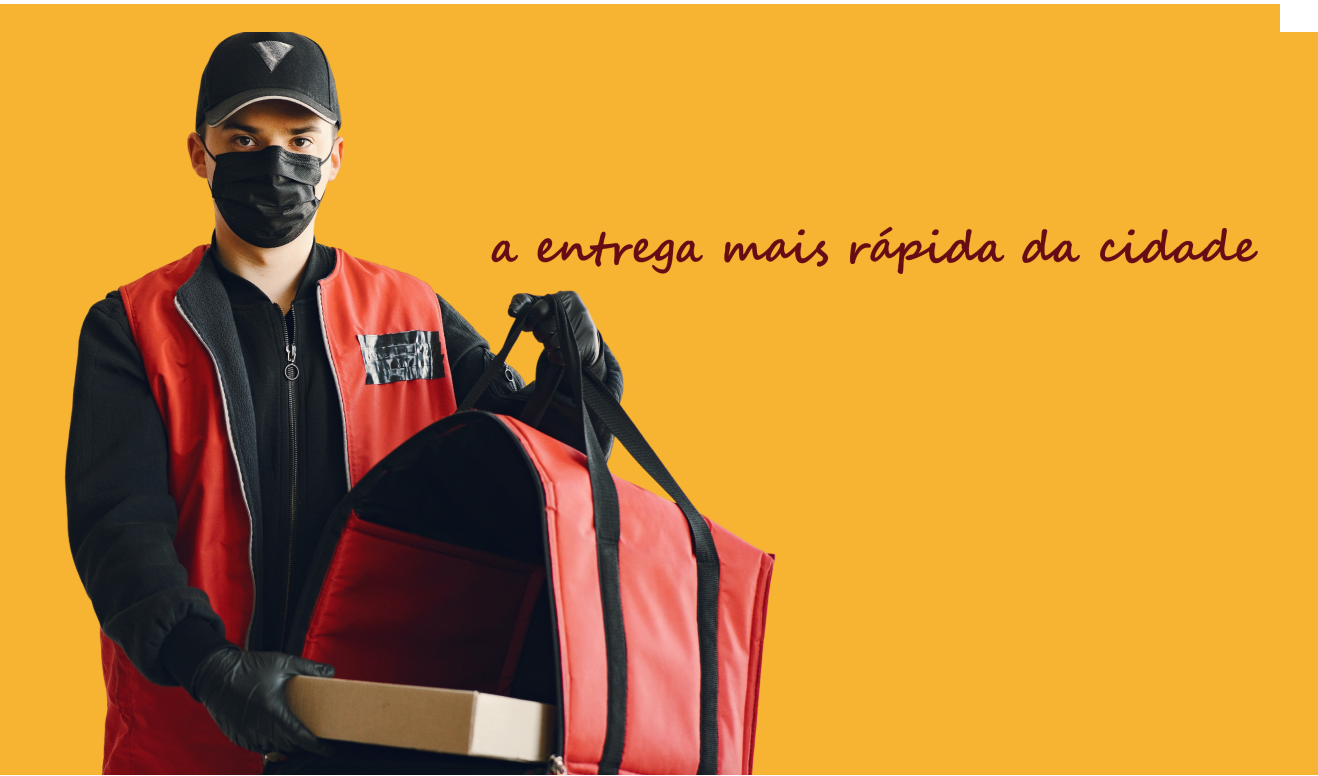
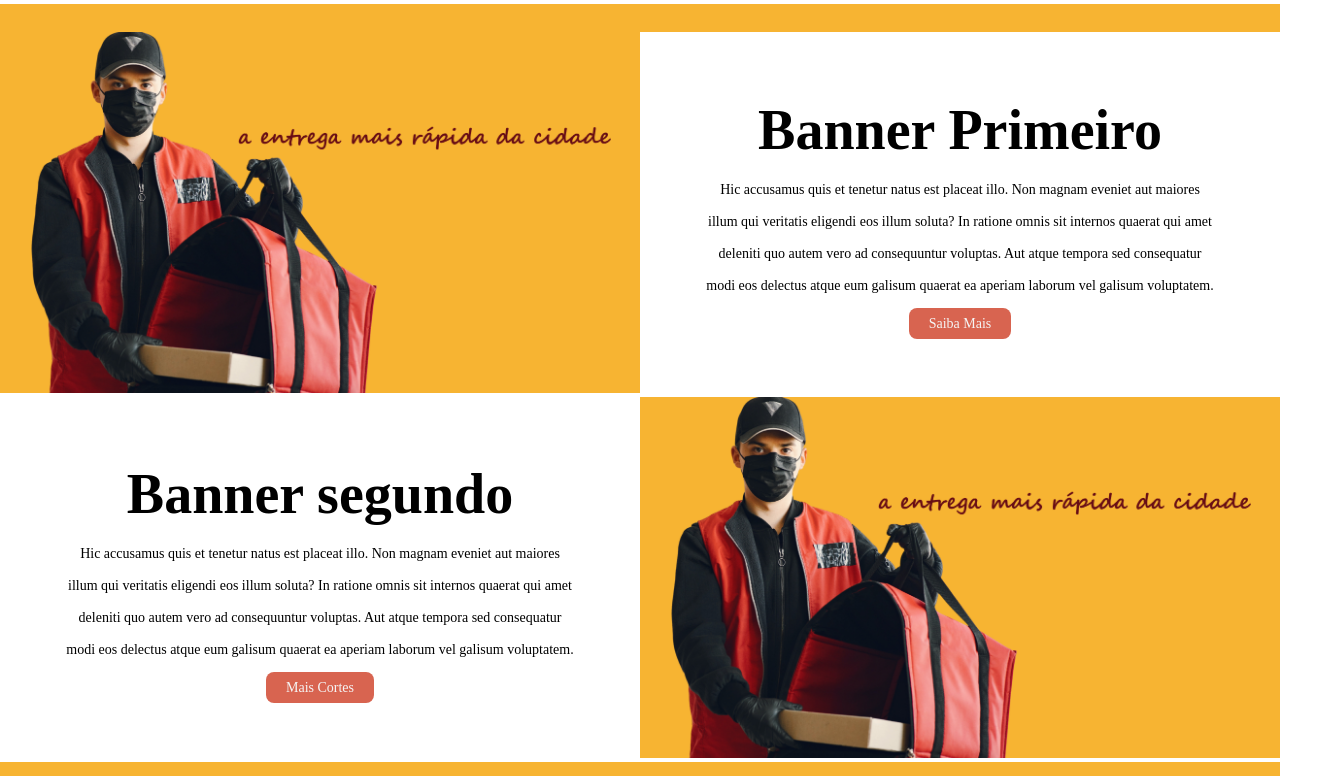
Before and after one commit to viniciusfires/Projeto-Final, a plain HTML site: page index.html in a window 1280 px wide. Shown: the part 640-1416 px from the top of the page, 1318 px wide, since content can reach past the window. Drawn offline with Linux system fonts and the light colour scheme.

Commit message:
Update style.css

```diff
--- a/style.css
+++ b/style.css
@@ -40,15 +40,92 @@ header{
 .linha-banner{
     border-bottom:28px solid #f7b432;
 }
-.banner-delivery{
-    position: absolute;
-    width: 1318px;
-    height: 743px;
-    left: 61px;
-    top: 919px;
-    border-radius: 60px;
+/* Banner e Texto do site */
+.Primeiro-conteudo{
+    display: flex;
 }
-/* configurando os cards */
+.Primeiro-conteudo .imagem{
+    width: 50%;
+}
+.Primeiro-conteudo .imagem img{
+    width: 100%;
+}
+.Primeiro-conteudo .texto-conteudo1{
+    width: 50%;
+    text-align: center;
+    display: flex;
+    justify-content: center;
+    align-items: center;
+}
+.texto-conteudo1 div{
+    width: 80%;
+}
+.texto-conteudo1 h1{
+    color: black;
+    font-weight: 100;
+    font-size: 56px;
+    font-weight: bold;
+}
+.texto-conteudo1 p{
+    font-size: 14px;
+    line-height: 32px;
+    padding: 12px 0;
+}
+.texto-conteudo1 a{
+    background-color:#d86450;
+    border-radius: 8px;
+    padding: 8px 20px;
+    font-size: 14px;
+    color: whitesmoke;
+}
+.Segundo-conteudo{
+    display: flex;
+}
+.Segundo-conteudo .imagem{
+    width: 50%;
+}
+.Segundo-conteudo .imagem img{
+    width: 100%;
+}
+.Segundo-conteudo .texto-conteudo2{
+    width: 50%;
+    text-align: center;
+    display: flex;
+    justify-content: center;
+    align-items: center;
+}
+.texto-conteudo2 div{
+    width: 80%;
+}
+.texto-conteudo2 h1{
+    color: black;
+    font-weight: 100;
+    font-size: 56px;
+    font-weight: bold;
+}
+.texto-conteudo2 p{
+    font-size: 14px;
+    line-height: 32px;
+    padding: 12px 0;
+}
+.texto-conteudo2 a{
+    background-color: #d86450;
+    color: whitesmoke;
+    border-radius: 8px;
+    padding: 8px 20px;
+    font-size: 14px;
+}
+.texto-conteudo1 a:hover{
+    background-color:#721505;
+    transition: 1s;
+}
+.texto-conteudo2 a:hover{
+    background-color:#721505;
+    transition: 1s;
+}
+/* Fim do Banner e Texto do site */
+
+/* Inicio da configuração dos cards */
 .fila{
     display: flex;
     justify-content: center;
```
